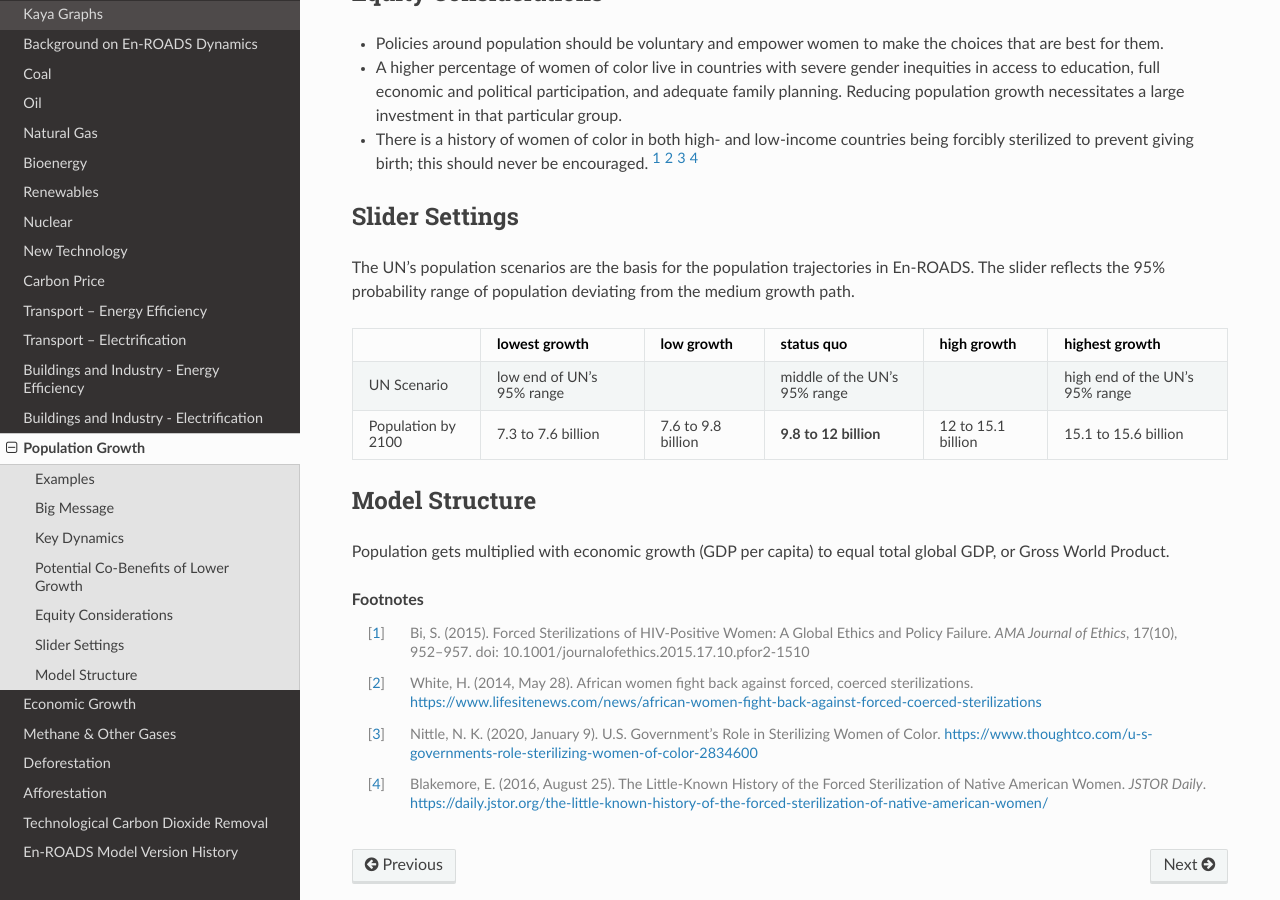
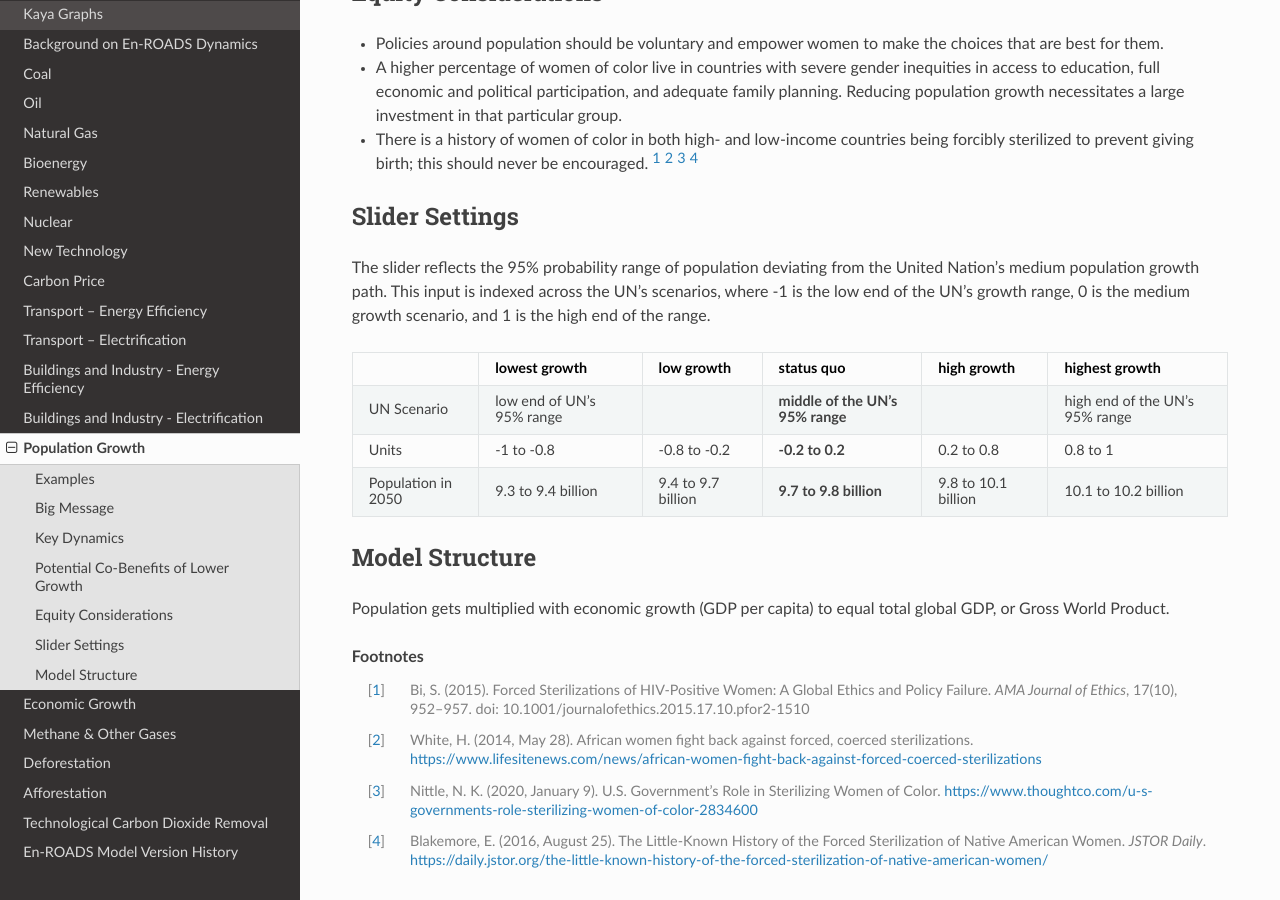
Before and after one commit to climateinteractive/enroads-guide, a Sphinx documentation site: the page built from docs/guide/population.rst, in a window 1280 px wide and 900 px high, scrolled down 849 px. Built offline with Sphinx 7.4.7 and the Read the Docs theme 2.0.0, drawn with Linux system fonts in a browser that asks for light colours.

Commit message:
Fix: population slider settings (#18)

```diff
--- a/docs/guide/population.rst
+++ b/docs/guide/population.rst
@@ -38,14 +38,15 @@ Equity Considerations
 Slider Settings
 ---------------
 
-The UN’s population scenarios are the basis for the population trajectories in En-ROADS. The slider reflects the 95% probability range of population deviating from the medium growth path.
+The slider reflects the 95% probability range of population deviating from the United Nation's medium population growth path. This input is indexed across the UN's scenarios, where -1 is the low end of the UN’s growth range, 0 is the medium growth scenario, and 1 is the high end of the range.
 
-================== ========================= =================== ============================ =================== ===============================
-\                  lowest growth             low growth          **status quo**               high growth          highest growth
-================== ========================= =================== ============================ =================== ===============================
-UN Scenario        low end of UN's 95% range                     middle of the UN's 95% range                      high end of the UN's 95% range
-Population by 2100 7.3 to 7.6 billion        7.6 to 9.8 billion  **9.8 to 12 billion**        12 to 15.1 billion   15.1 to 15.6 billion
-================== ========================= =================== ============================ =================== ===============================
+================== ========================= =================== ================================ =================== ===============================
+\                  lowest growth             low growth          **status quo**                   high growth          highest growth
+================== ========================= =================== ================================ =================== ===============================
+UN Scenario        low end of UN's 95% range                     **middle of the UN's 95% range**                      high end of the UN's 95% range
+Units              -1 to -0.8                -0.8 to -0.2        **-0.2 to 0.2**                  0.2 to 0.8           0.8 to 1
+Population in 2050 9.3 to 9.4 billion        9.4 to 9.7 billion  **9.7 to 9.8 billion**           9.8 to 10.1 billion  10.1 to 10.2 billion
+================== ========================= =================== ================================ =================== ===============================
 
 Model Structure
 ---------------
```
